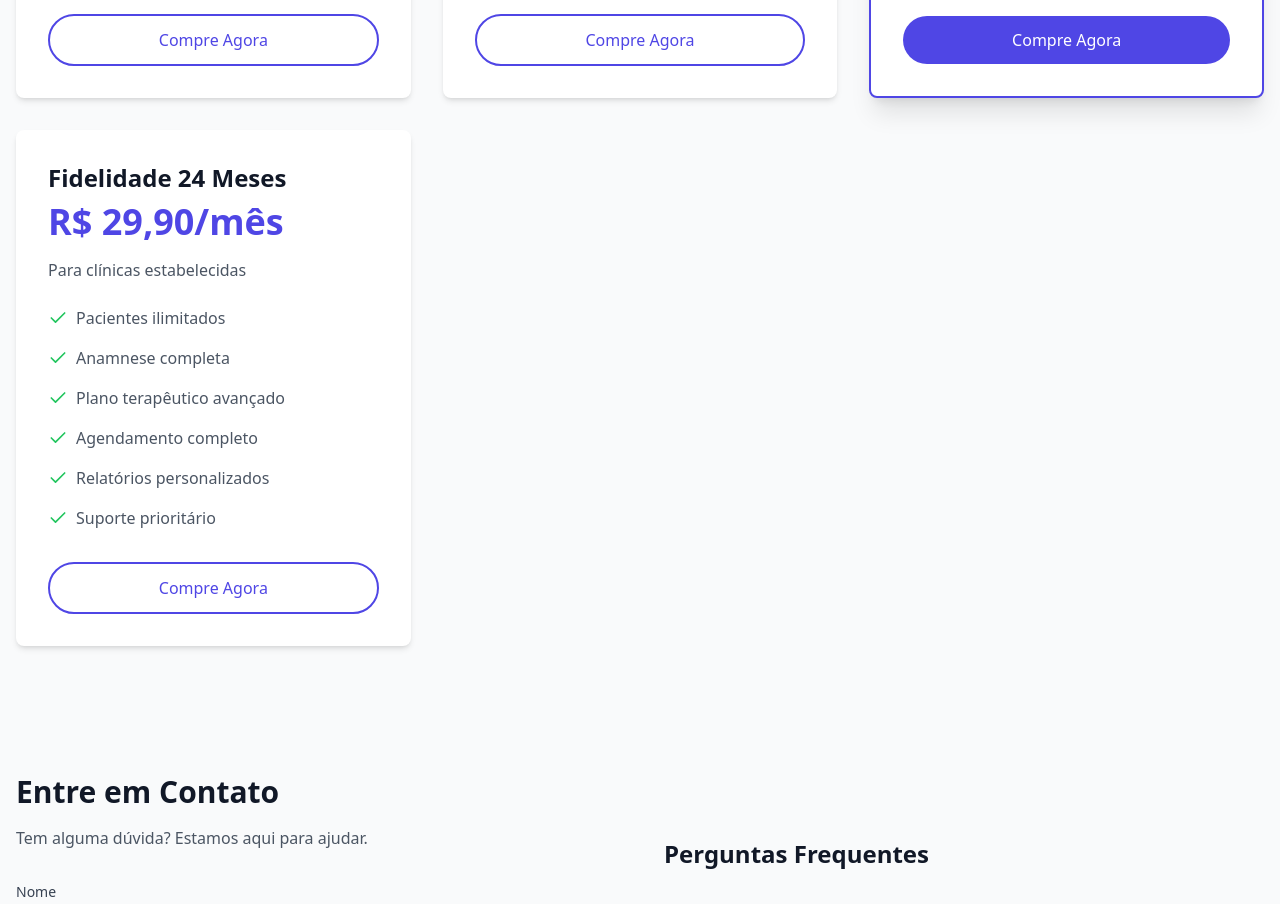
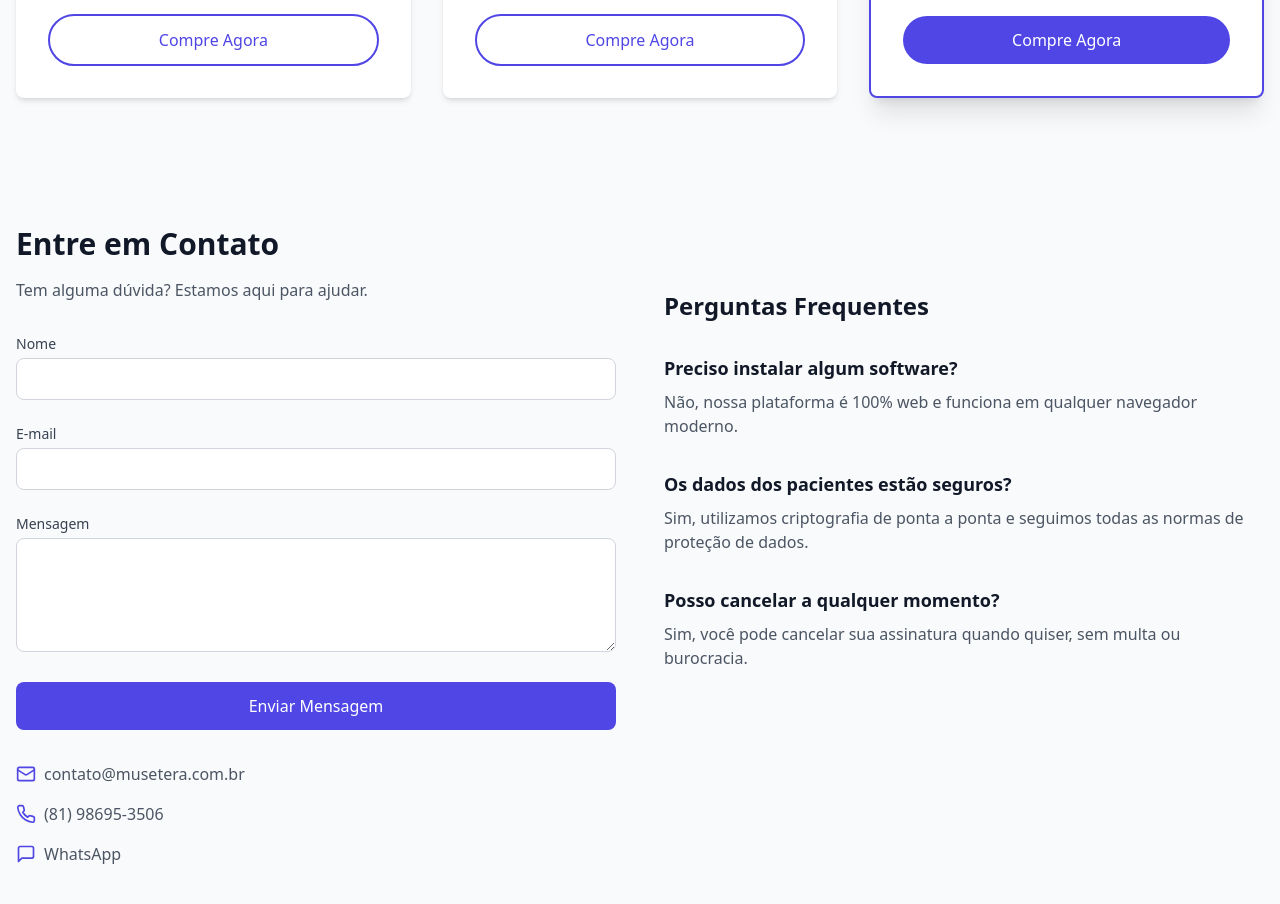
Before and after one commit to karlosterapeuta/site, a React (Vite) app: page / in a window 1280 px wide. Shown: the part 3640-4544 px from the top of the page. Built offline with nearby package versions, Linux system fonts and the light colour scheme.

Commit message:
Removido plano Fidelidade 24 Meses

```diff
--- a/src/components/Pricing.tsx
+++ b/src/components/Pricing.tsx
@@ -44,20 +44,6 @@ const plans = [
     ],
     link: 'https://www.asaas.com/c/6kdt8aus266vtz3h',
     highlighted: true
-  },
-  {
-    name: 'Fidelidade 24 Meses',
-    price: 'R$ 29,90/mês',
-    description: 'Para clínicas estabelecidas',
-    features: [
-      'Pacientes ilimitados',
-      'Anamnese completa',
-      'Plano terapêutico avançado',
-      'Agendamento completo',
-      'Relatórios personalizados',
-      'Suporte prioritário'
-    ],
-    link: 'https://www.asaas.com/c/btp6r0bmh2ykoli3'
   },
 
 ];
```
